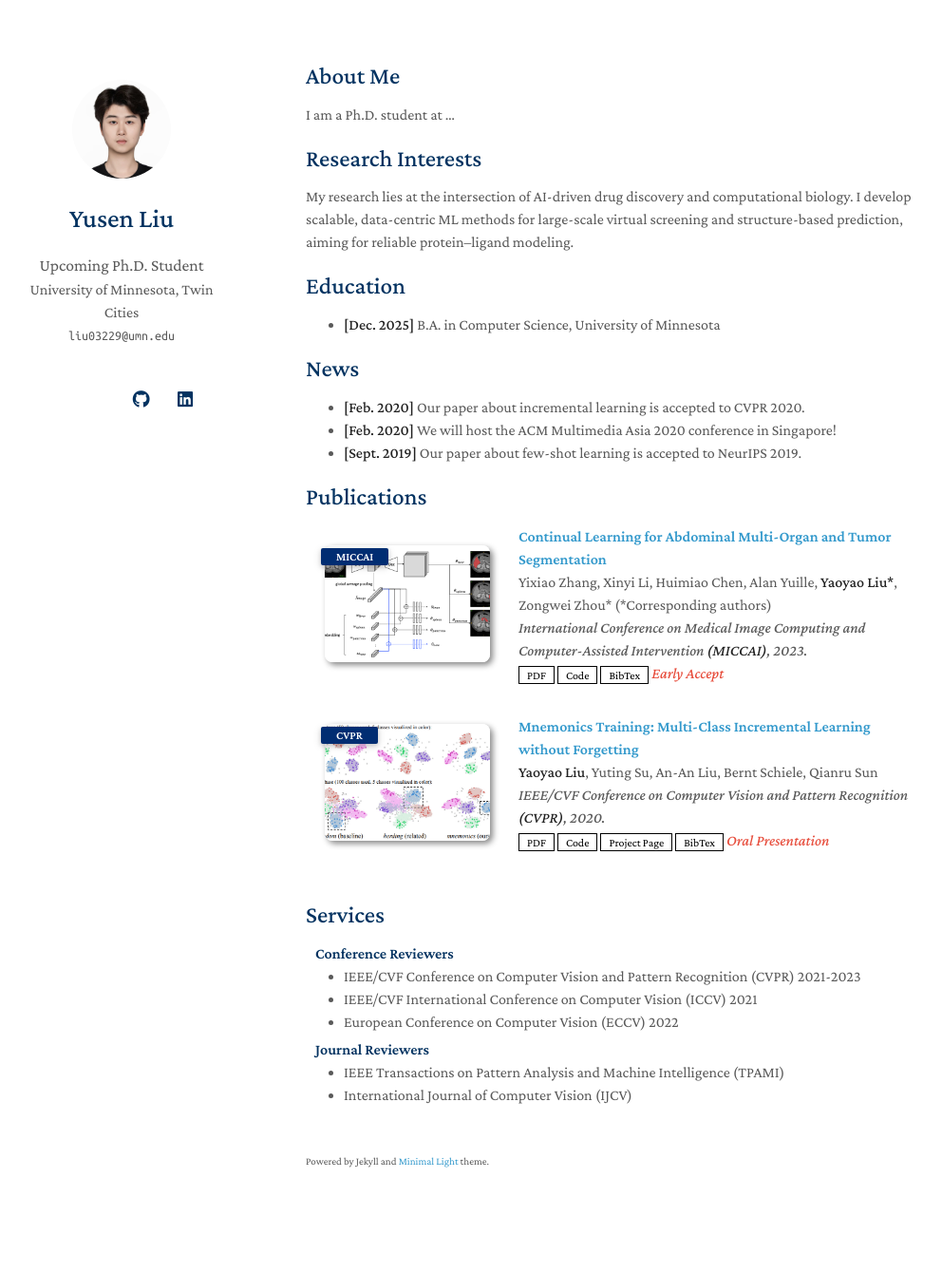
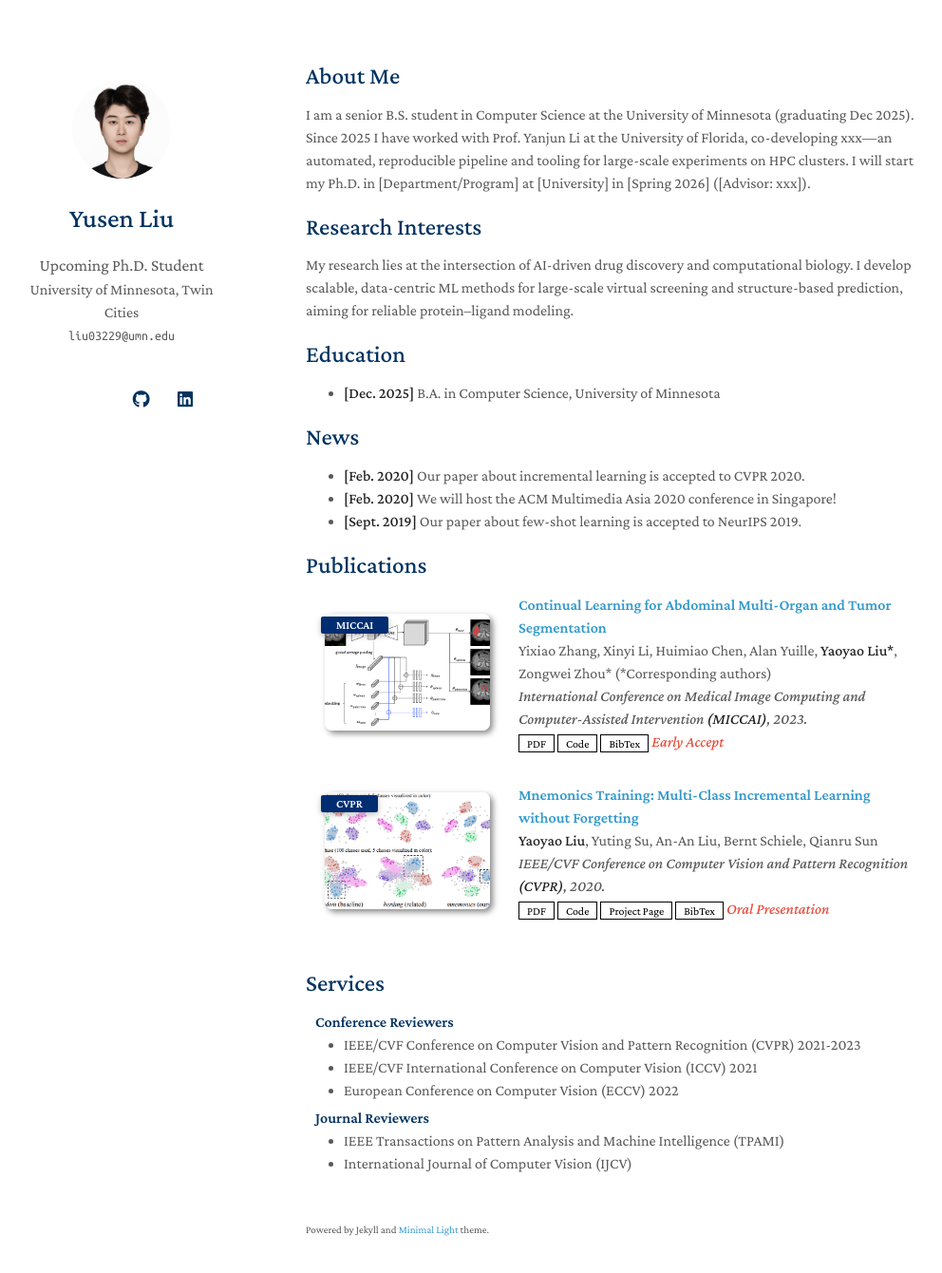
Before and after one commit to Lou1s-Lau/louislau.github.io, a Jekyll site: the page built from index.md, in a window 1280 px wide and 1375 px high. Shown: the top 1340 px of the window at 95% size, without its empty margins (148-1140 px from the left). Built offline with Jekyll 4.4.1, drawn with Linux system fonts in a browser that asks for light colours; a style sheet for code colours, icons or effects is not loaded; our own code applies the rules of GitHub Pages for plain Markdown files.

Commit message:
Update index.md

```diff
--- a/index.md
+++ b/index.md
@@ -4,7 +4,7 @@ layout: homepage
 
 ## About Me
 
-I am a Ph.D. student at ...
+I am a senior B.S. student in Computer Science at the University of Minnesota (graduating Dec 2025). Since 2025 I have worked with Prof. Yanjun Li at the University of Florida, co-developing xxx—an automated, reproducible pipeline and tooling for large-scale experiments on HPC clusters. I will start my Ph.D. in [Department/Program] at [University] in [Spring 2026] ([Advisor: xxx]).
 
 ## Research Interests
 
```
